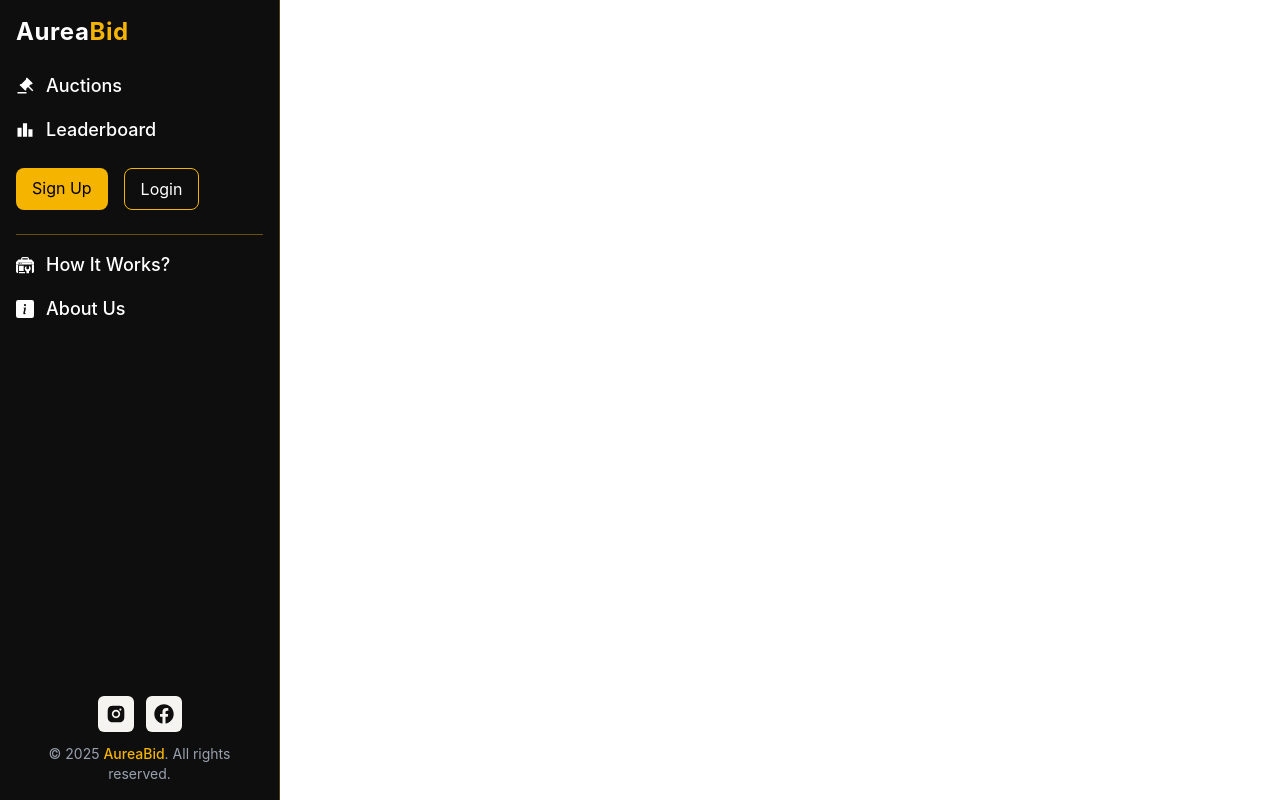
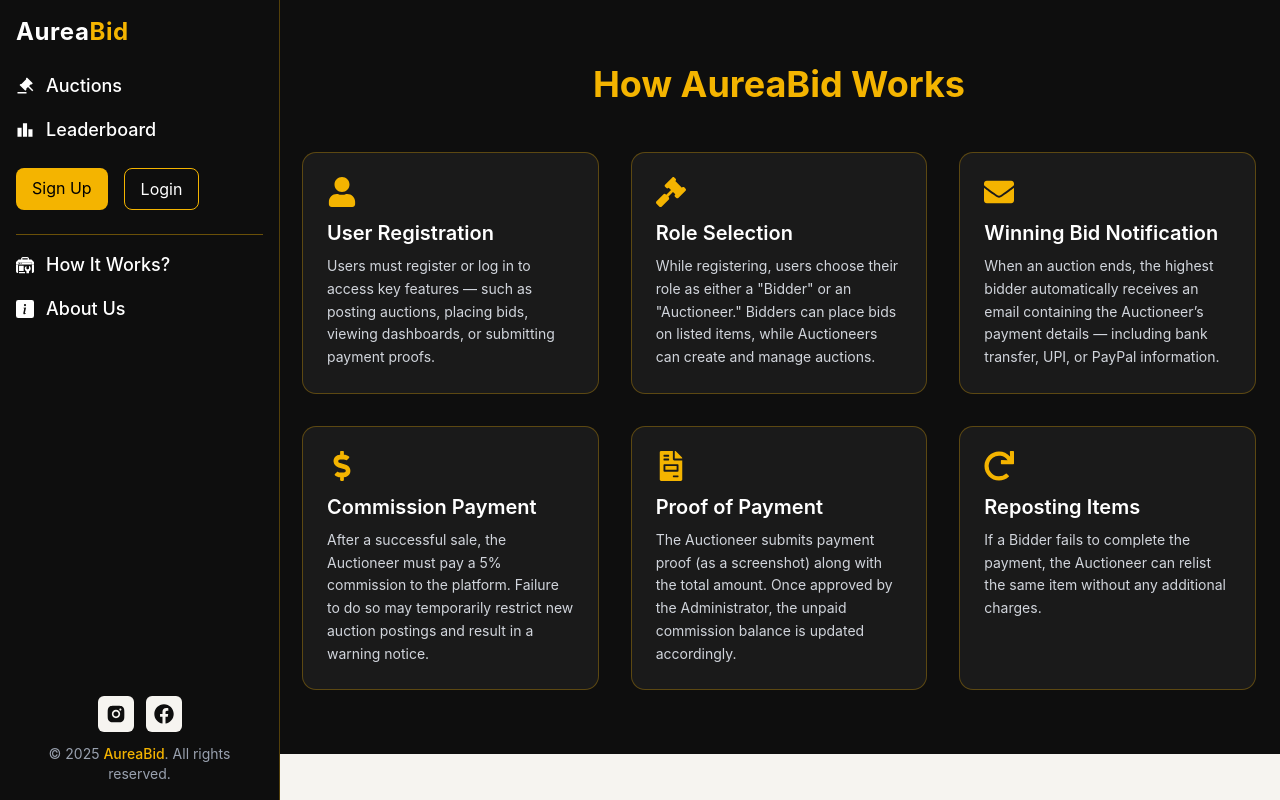
Before and after one commit to Purab-Negi/Aurea-Bid, a React (Vite) app in the folder Frontend/: page /how-it-works-info in a window 1280 px wide. Built offline with nearby package versions, Linux system fonts and the light colour scheme; no server answers.

Commit message:
feat:How it works page

```diff
--- a/Frontend/src/App.jsx
+++ b/Frontend/src/App.jsx
@@ -8,6 +8,7 @@ import Login from "./pages/Login";
 import SubmitCommission from "./pages/SubmitCommission";
 import { useDispatch } from "react-redux";
 import { fetchUser } from "./store/slices/userSlice";
+import HowItWorks from "./pages/HowItWorks";
 const App = () => {
   const dispatch = useDispatch();
   useEffect(() => {
@@ -21,6 +22,7 @@ const App = () => {
         <Route path="/sign-up" element={<Signup />} />
         <Route path="/login" element={<Login />} />
         <Route path="/submit-commission" element={<SubmitCommission />} />
+        <Route path="/how-it-works-info" element={<HowItWorks />} />
       </Routes>
       <ToastContainer position="top-right" />
     </Router>
--- /dev/null
+++ b/Frontend/src/constants/constant.js
@@ -0,0 +1,47 @@
+import {
+  FaUser,
+  FaGavel,
+  FaEnvelope,
+  FaDollarSign,
+  FaFileInvoice,
+  FaRedo,
+} from "react-icons/fa";
+
+export const steps = [
+  {
+    icon: FaUser,
+    title: "User Registration",
+    description:
+      "Users must register or log in to access key features — such as posting auctions, placing bids, viewing dashboards, or submitting payment proofs.",
+  },
+  {
+    icon: FaGavel,
+    title: "Role Selection",
+    description:
+      'While registering, users choose their role as either a "Bidder" or an "Auctioneer." Bidders can place bids on listed items, while Auctioneers can create and manage auctions.',
+  },
+  {
+    icon: FaEnvelope,
+    title: "Winning Bid Notification",
+    description:
+      "When an auction ends, the highest bidder automatically receives an email containing the Auctioneer’s payment details — including bank transfer, UPI, or PayPal information.",
+  },
+  {
+    icon: FaDollarSign,
+    title: "Commission Payment",
+    description:
+      "After a successful sale, the Auctioneer must pay a 5% commission to the platform. Failure to do so may temporarily restrict new auction postings and result in a warning notice.",
+  },
+  {
+    icon: FaFileInvoice,
+    title: "Proof of Payment",
+    description:
+      "The Auctioneer submits payment proof (as a screenshot) along with the total amount. Once approved by the Administrator, the unpaid commission balance is updated accordingly.",
+  },
+  {
+    icon: FaRedo,
+    title: "Reposting Items",
+    description:
+      "If a Bidder fails to complete the payment, the Auctioneer can relist the same item without any additional charges.",
+  },
+];
--- /dev/null
+++ b/Frontend/src/pages/HowItWorks.jsx
@@ -0,0 +1,28 @@
+import { steps } from "@/constants/constant";
+
+const HowItWorks = () => (
+  <section className="bg-[#0E0E0E] text-white py-16 px-6 lg:ml-[278px] transition-all duration-300">
+    <h2 className="text-center text-4xl font-bold text-[#F4B400] mb-12">
+      How AureaBid Works
+    </h2>
+    <div className="grid gap-8 sm:grid-cols-2 lg:grid-cols-3">
+      {steps.map((step, index) => {
+        const Icon = step.icon;
+        return (
+          <div
+            key={index}
+            className="bg-[#1A1A1A] border border-[#F4B400]/30 p-6 rounded-xl
+                     hover:shadow-lg cursor-pointer hover:shadow-[#F4B400]/20 transition-all"
+          >
+            <Icon className="text-[#F4B400] text-3xl mb-3" />
+            <h3 className="text-xl font-semibold mb-2">{step.title}</h3>
+            <p className="text-gray-300 text-sm leading-relaxed">
+              {step.description}
+            </p>
+          </div>
+        );
+      })}
+    </div>
+  </section>
+);
+export default HowItWorks;
```
Also changed, not shown: 1 other file (tests, documents, lock files or other folders).
